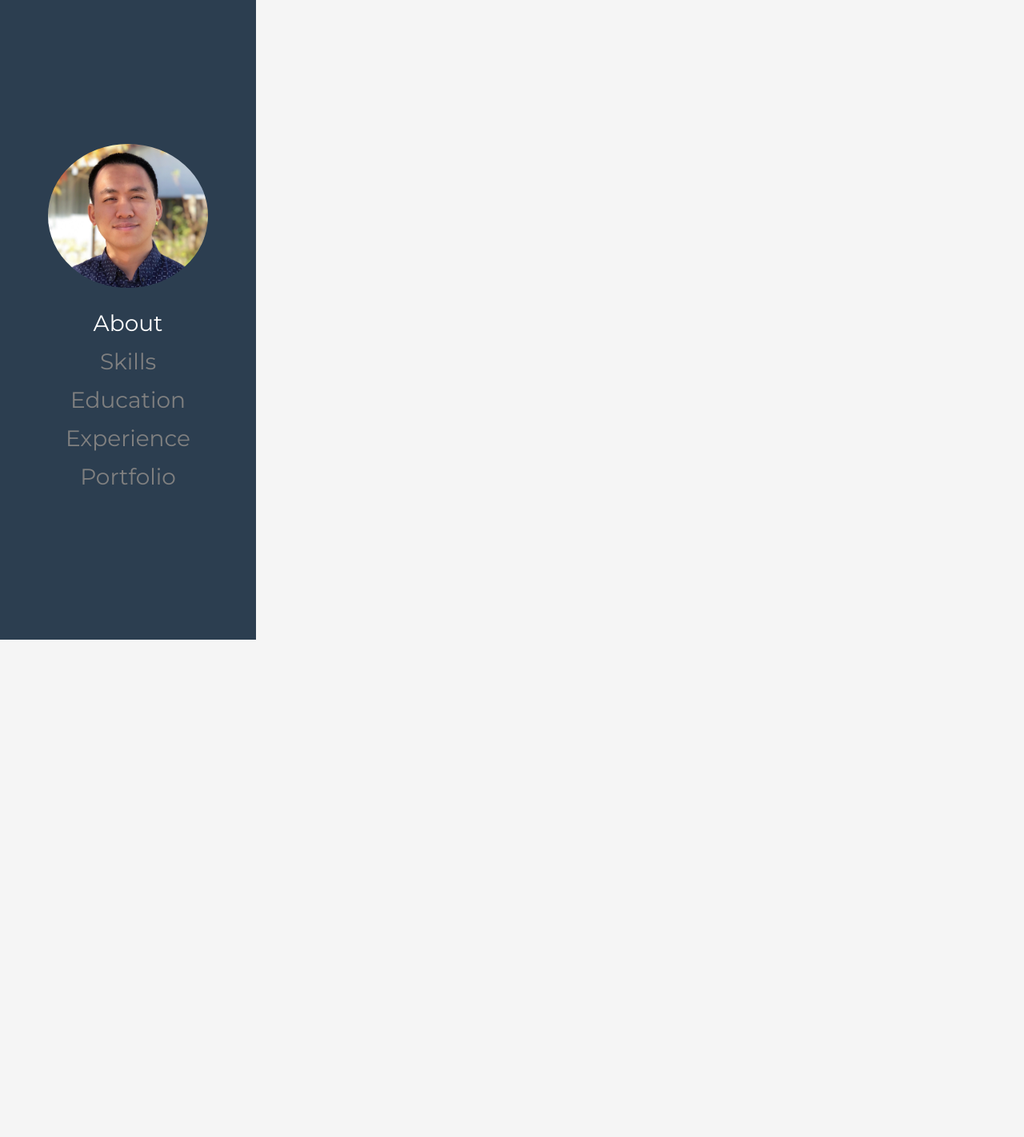
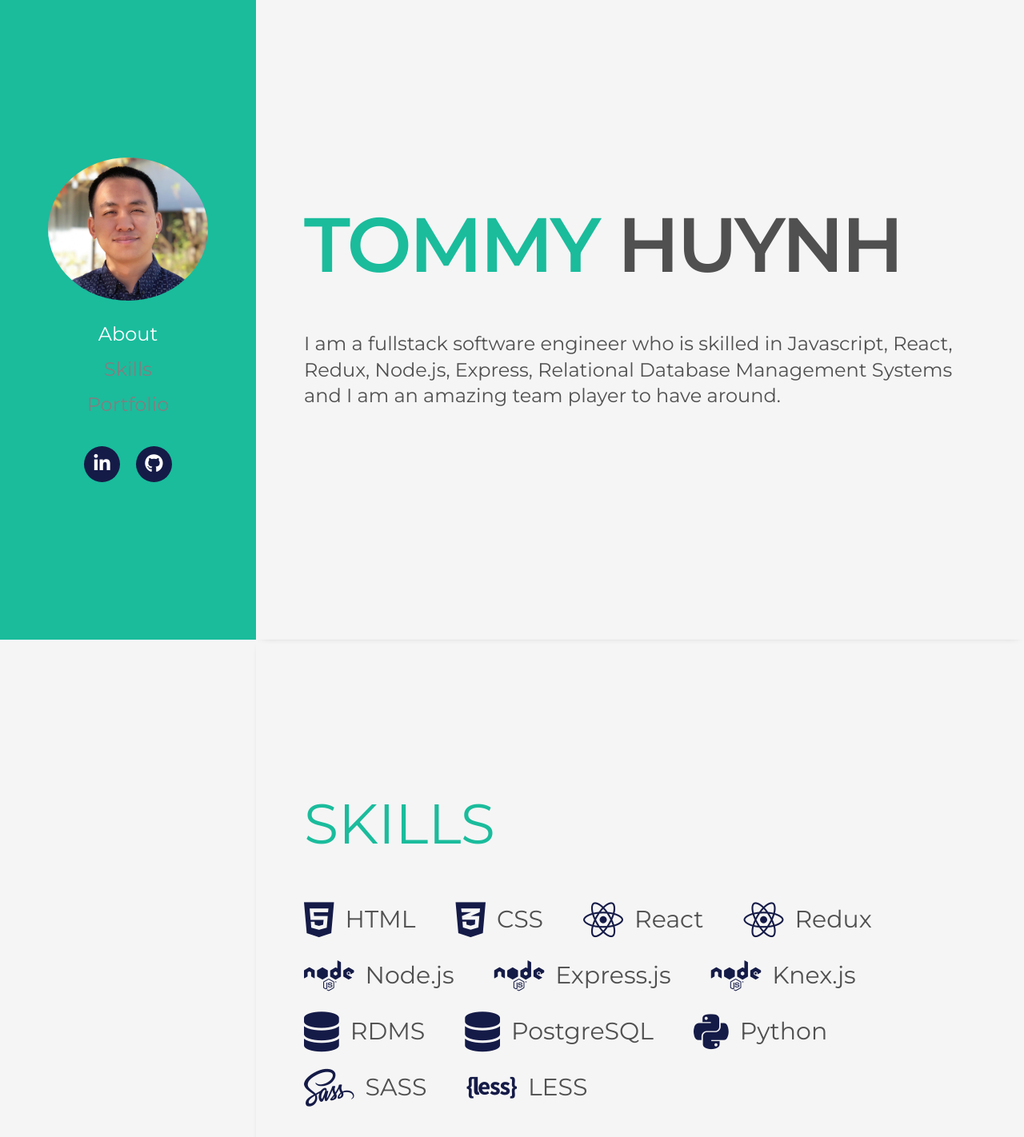
Before and after one commit to tommaay/tommy-the-dev, a React (Create React App) app: page / in a window 1280 px wide. Shown: the top 1422 px of the page at 80% size. Before the commit the page ends 800 px from the top, so only its background shows below. Built offline with nearby package versions, Linux system fonts and the light colour scheme.

Commit message:
finished the about and skills sections

```diff
--- a/public/index.html
+++ b/public/index.html
@@ -4,6 +4,10 @@
         <meta charset="utf-8" />
         <meta name="viewport" content="width=device-width, initial-scale=1" />
         <meta name="theme-color" content="#000000" />
+        <link
+            rel="icon"
+            href="https://encrypted-tbn0.gstatic.com/images?q=tbn:ANd9GcS0gFoSHITrjusaR164mSx1M2Eo2hnyKaa-gro5h158dNHq1HqahQ"
+        />
 
         <!-- Font -->
         <link
@@ -18,6 +22,9 @@
             integrity="sha384-ggOyR0iXCbMQv3Xipma34MD+dH/1fQ784/j6cY/iJTQUOhcWr7x9JvoRxT2MZw1T"
             crossorigin="anonymous"
         />
+
+        <!-- Icon -->
+        <script src="https://kit.fontawesome.com/8671e893b9.js"></script>
 
         <title>Tommy's Portfolio</title>
     </head>
--- /dev/null
+++ b/src/components/about/about.js
@@ -0,0 +1,23 @@
+import React from 'react';
+import { Page } from '../../style/utils';
+
+const about = () => {
+    return (
+        <Page>
+            <div className="content">
+                <h1 className="title mb-60">
+                    <span className="impact">Tommy</span> Huynh
+                </h1>
+
+                <p className="mb-30 font-24">
+                    I am a fullstack software engineer who is skilled in
+                    Javascript, React, Redux, Node.js, Express, Relational
+                    Database Management Systems and I am an amazing team player
+                    to have around.
+                </p>
+            </div>
+        </Page>
+    );
+};
+
+export default about;
--- a/src/components/app/App.js
+++ b/src/components/app/App.js
@@ -1,7 +1,9 @@
 import React from 'react';
 
 // Components
-import Navbar from '../navbar/Navbar';
+import Navbar from '../navbar/navbar';
+import AboutContainer from '../about/about';
+import Skills from '../skills/skills';
 
 function App() {
     return (
@@ -9,6 +11,9 @@ function App() {
             <header>
                 <Navbar />
             </header>
+
+            <AboutContainer />
+            <Skills />
         </div>
     );
 }
--- a/src/components/navbar/Navbar.js
+++ b/src/components/navbar/Navbar.js
@@ -4,12 +4,10 @@ import React from 'react';
 import Image from 'react-bootstrap/Image';
 
 // Styled-Components
-import { NavContainer, NavItem } from './Navbar.style';
-
-// Image
+import { Navbar, NavItem } from './navbar.style';
 import thumbnail from '../../assets/images/profesional_thumb.jpeg';
 
-class Navbar extends React.Component {
+class navbar extends React.Component {
     state = {
         selected: 'about',
     };
@@ -26,47 +24,42 @@ class Navbar extends React.Component {
         const selected = this.state.selected;
 
         return (
-            <NavContainer>
+            <Navbar>
                 <Image src={thumbnail} roundedCircle />
 
                 <NavItem
                     href="#about"
-                    active={selected == 'about' ? true : false}
+                    active={selected === 'about' ? true : false}
                     onClick={this.select}
                 >
                     About
                 </NavItem>
                 <NavItem
                     href="#skills"
-                    active={selected == 'skills' ? true : false}
+                    active={selected === 'skills' ? true : false}
                     onClick={this.select}
                 >
                     Skills
                 </NavItem>
                 <NavItem
-                    href="#education"
-                    active={selected == 'education' ? true : false}
-                    onClick={this.select}
-                >
-                    Education
-                </NavItem>
-                <NavItem
-                    href="#experience"
-                    active={selected == 'experience' ? true : false}
-                    onClick={this.select}
-                >
-                    Experience
-                </NavItem>
-                <NavItem
                     href="#portfolio"
-                    active={selected == 'portfolio' ? true : false}
+                    active={selected === 'portfolio' ? true : false}
                     onClick={this.select}
                 >
                     Portfolio
                 </NavItem>
-            </NavContainer>
+
+                <div class="social-icons">
+                    <a href="#">
+                        <i class="fab fa-linkedin-in" />
+                    </a>
+                    <a href="#">
+                        <i class="fab fa-github" />
+                    </a>
+                </div>
+            </Navbar>
         );
     }
 }
 
-export default Navbar;
+export default navbar;
--- a/src/components/navbar/Navbar.style.js
+++ b/src/components/navbar/Navbar.style.js
@@ -1,29 +1,49 @@
 import styled from 'styled-components';
-import { colors } from '../../style/colors';
+import { colors, size } from '../../style/utils';
 
-export const NavContainer = styled.div`
+export const Navbar = styled.div`
     display: flex;
     flex-direction: column;
     justify-content: center;
     align-items: center;
     height: 100vh;
-    width: 320px;
-    background: ${colors.main};
+    width: ${size.navbar};
+    background: ${colors.second};
     color: white;
     position: fixed;
 
     img {
         width: 200px;
         height: auto;
-        margin-bottom: 20px;
+        margin-bottom: 2rem;
+    }
+
+    .social-icons {
+        margin-top: 3rem;
+
+        a {
+            display: inline-block;
+            height: 4.5rem;
+            width: 4.5rem;
+            background-color: ${colors.main};
+            color: #fff !important;
+            border-radius: 100%;
+            text-align: center;
+            font-size: 2.3rem;
+            line-height: 4.5rem;
+            margin: 0 1rem;
+
+        :hover {
+            background: orangered;
+        }
     }
 `;
 
 export const NavItem = styled.a`
     text-decoration: none;
     color: ${props => (props.active ? 'white' : 'gray')};
-    margin: 10px 0;
-    font-size: 28px;
+    margin: 1rem 0;
+    font-size: 2.4rem;
 
     :hover {
         color: white;
--- /dev/null
+++ b/src/components/skills/skills.js
@@ -0,0 +1,78 @@
+import React from 'react';
+import { Page, Skill } from '../../style/utils';
+
+const skills = () => {
+    return (
+        <Page>
+            <div className="content">
+                <h1 className="heading-main mb-60">
+                    <span className="impact">Skills</span>
+                </h1>
+
+                <div className="skills">
+                    <Skill>
+                        <i class="fab fa-html5" />
+                        <p className="heading-second">HTML</p>
+                    </Skill>
+
+                    <Skill>
+                        <i class="fab fa-css3-alt" />
+                        <p className="heading-second">CSS</p>
+                    </Skill>
+
+                    <Skill>
+                        <i class="fab fa-react" />
+                        <p className="heading-second">React</p>
+                    </Skill>
+
+                    <Skill>
+                        <i class="fab fa-react" />
+                        <p className="heading-second">Redux</p>
+                    </Skill>
+
+                    <Skill>
+                        <i class="fab fa-node" />
+                        <p className="heading-second">Node.js</p>
+                    </Skill>
+
+                    <Skill>
+                        <i class="fab fa-node" />
+                        <p className="heading-second">Express.js</p>
+                    </Skill>
+
+                    <Skill>
+                        <i class="fab fa-node" />
+                        <p className="heading-second">Knex.js</p>
+                    </Skill>
+
+                    <Skill>
+                        <i class="fas fa-database" />
+                        <p className="heading-second">RDMS</p>
+                    </Skill>
+
+                    <Skill>
+                        <i class="fas fa-database" />
+                        <p className="heading-second">PostgreSQL</p>
+                    </Skill>
+
+                    <Skill>
+                        <i class="fab fa-python" />
+                        <p className="heading-second">Python</p>
+                    </Skill>
+
+                    <Skill>
+                        <i class="fab fa-sass" />
+                        <p className="heading-second">SASS</p>
+                    </Skill>
+
+                    <Skill>
+                        <i class="fab fa-less" />
+                        <p className="heading-second">LESS</p>
+                    </Skill>
+                </div>
+            </div>
+        </Page>
+    );
+};
+
+export default skills;
--- a/src/index.css
+++ b/src/index.css
@@ -131,35 +131,35 @@ div,
 body,
 input,
 label {
-    font-size: 17px;
+    font-size: 1.7rem;
 }
 
 p {
-    line-height: 1.25;
+    line-height: 1.35;
 }
 
 h1 {
-    font-size: 50px;
+    font-size: 5rem;
 }
 
 h2 {
-    font-size: 40px;
+    font-size: 4rem;
 }
 
 h3 {
-    font-size: 30px;
+    font-size: 3rem;
 }
 
 h4 {
-    font-size: 24px;
+    font-size: 2.4rem;
 }
 
 h5 {
-    font-size: 20px;
+    font-size: 2rem;
 }
 
 h6 {
-    font-size: 18px;
+    font-size: 1.8rem;
 }
 
 a {
@@ -175,3 +175,20 @@ a:hover {
     margin: 0 auto;
     color: #505050;
 }
+
+.title {
+    text-transform: uppercase;
+    font-size: 9.6rem;
+    font-weight: 600;
+    letter-spacing: -3px;
+}
+
+.heading-main {
+    color: black;
+    text-transform: uppercase;
+    font-size: 7rem;
+}
+
+.heading-second {
+    font-size: 3rem;
+}
--- a/src/style/colors.js
+++ /dev/null
@@ -1,5 +0,0 @@
-export const colors = {
-    main: 'rgb(44, 62, 80)',
-    second: 'rgb(26,188,156)',
-    third: 'rgb(26,37,46)',
-};
--- /dev/null
+++ b/src/style/utils.js
@@ -0,0 +1,62 @@
+import styled from 'styled-components';
+
+export const colors = {
+    main: 'rgb(21,27,71)',
+    second: 'rgb(26,188,156)',
+    third: 'rgb(26,37,46)',
+};
+
+export const size = {
+    navbar: '32rem',
+};
+
+export const Page = styled.section`
+    min-height: 100vh;
+    display: flex;
+    flex-direction: column;
+    justify-content: center;
+    padding: 3rem 6rem;
+    margin-left: ${size.navbar};
+    box-shadow: 0px 2px 10px -8px gray;
+
+    .content {
+        max-width: 120rem;
+    }
+
+    .impact {
+        color: ${colors.second};
+    }
+
+    .mb-30 {
+        margin-bottom: 3rem;
+    }
+
+    .mb-60 {
+        margin-bottom: 6rem;
+    }
+
+    .font-24 {
+        font-size: 2.4rem;
+    }
+
+    .skills {
+        display: flex;
+        flex-wrap: wrap;
+    }
+`;
+
+export const Skill = styled.div`
+    display: flex;
+    align-items: center;
+    margin-bottom: 2rem;
+
+    i {
+        font-size: 5rem;
+        margin-right: 1.4rem;
+        color: ${colors.main};
+    }
+
+    p {
+        margin-right: 5rem;
+    }
+`;
```
